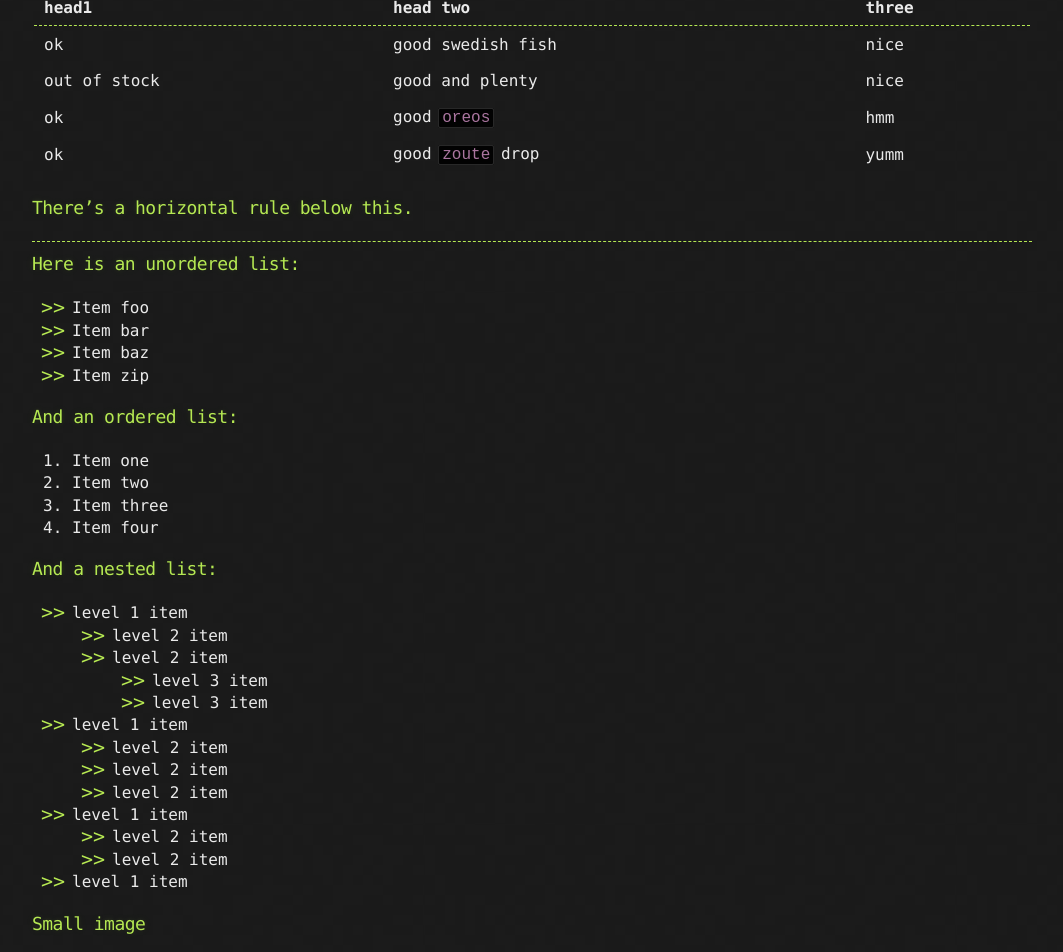
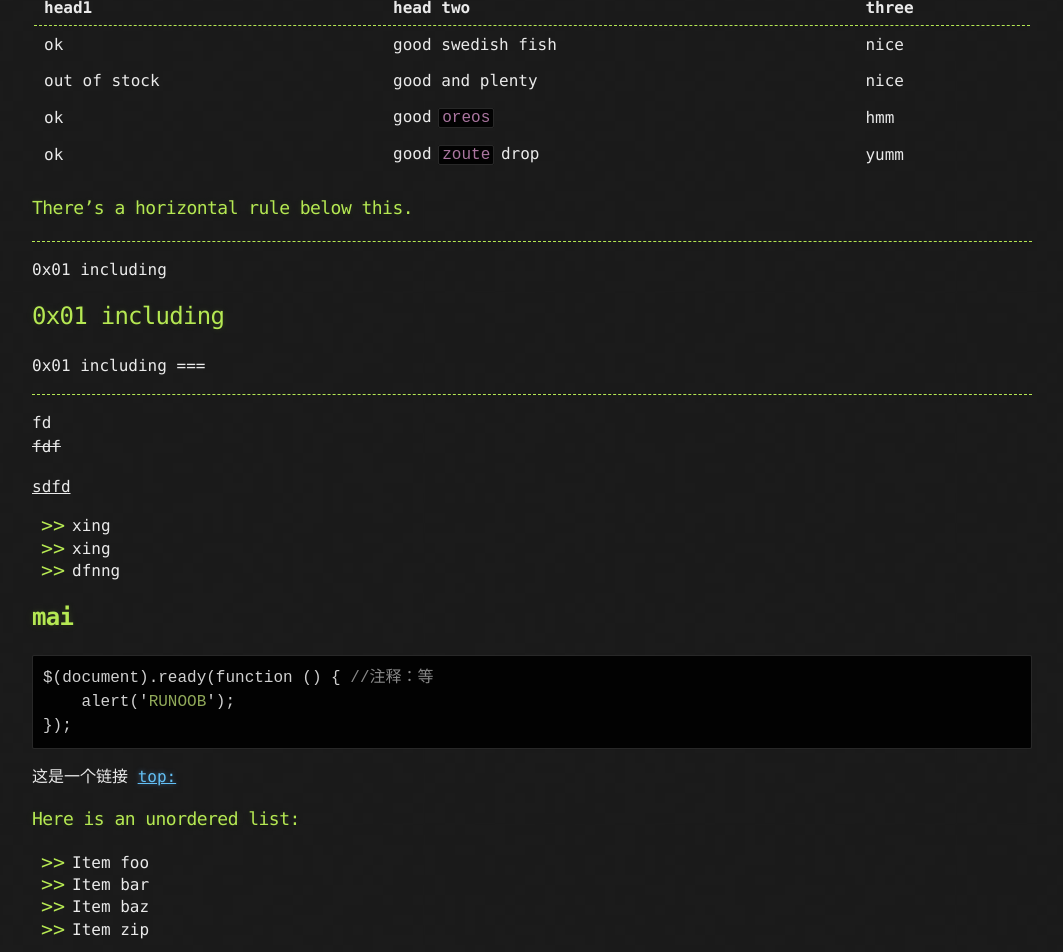
Before and after one commit to cer1vk/cer1vk.github.io, a Jekyll site: the page built from _posts/2017-12-12-Sample-Page.md, in a window 1280 px wide and 1400 px high, scrolled down 1304 px. Shown: the top 952 px of the window, without its empty margins (108-1171 px from the left). Built offline with Jekyll 4.4.1, drawn with Linux system fonts in a browser that asks for light colours; grey boxes are pictures that could not be loaded.

Commit message:
2020-10-08

````diff
--- a/_posts/2017-12-12-Sample-Page.md
+++ b/_posts/2017-12-12-Sample-Page.md
@@ -61,7 +61,36 @@ end
 
 ### There's a horizontal rule below this.
 
+---
+0x01 including
+
+0x01 including
+---
+0x01 including
+===
+
 * * *
+fd
+~~fdf~~
+
+<u>sdfd</u>
+
+- xing
++ xing
+* dfnng
+
+**mai**
+---
+
+```js
+$(document).ready(function () { //注释：等
+    alert('RUNOOB');
+});
+```
+
+
+这是一个链接 [top:](https://www.runoob.com)
+
 
 ### Here is an unordered list:
 
@@ -94,12 +123,9 @@ end
 - level 1 item
 
 ### Small image
+![](http://static.runoob.com/images/runoob-logo.png)
 
-![](https://assets-cdn.github.com/images/icons/emoji/octocat.png)
 
-### Large image
-
-![](http://picture.baidu.com/search/detail?z=0&word=%E6%91%84%E5%BD%B1%E5%B8%88%E6%9D%B0%E5%A4%AB%E4%BD%9C%E5%93%81&hs=0&pn=3&spn=0&di=0&pi=5139273732223422616&tn=baiduimagedetail&is=0%2C0&ie=utf-8&oe=utf-8&cs=1808288369%2C2886187605&os=1464113726%2C3911183433&simid=&adpicid=0&lpn=0&fm=&sme=&cg=&bdtype=-1&oriquery=&objurl=http%3A%2F%2Ft8.baidu.com%2Fit%2Fu%3D1484500186%2C1503043093%26fm%3D79%26app%3D86%26f%3DJPEG%3Fw%3D1280%26h%3D853&fromurl=&gsm=40000000004&catename=pcindexhot&islist=&querylist=)
 
 
 ### Definition lists can be used with HTML syntax.
@@ -115,9 +141,8 @@ end
 <dd>Green</dd>
 </dl>
 
-```
-Long, single-line code blocks should not wrap. They should horizontally scroll if they are too long. This line should be long enough to demonstrate this.
-```
+    Long, single-line code blocks should not wrap. They should horizontally scroll if they are too long. This line should be long enough to demonstrate this.
+
 
 ```
 The final element.
````
